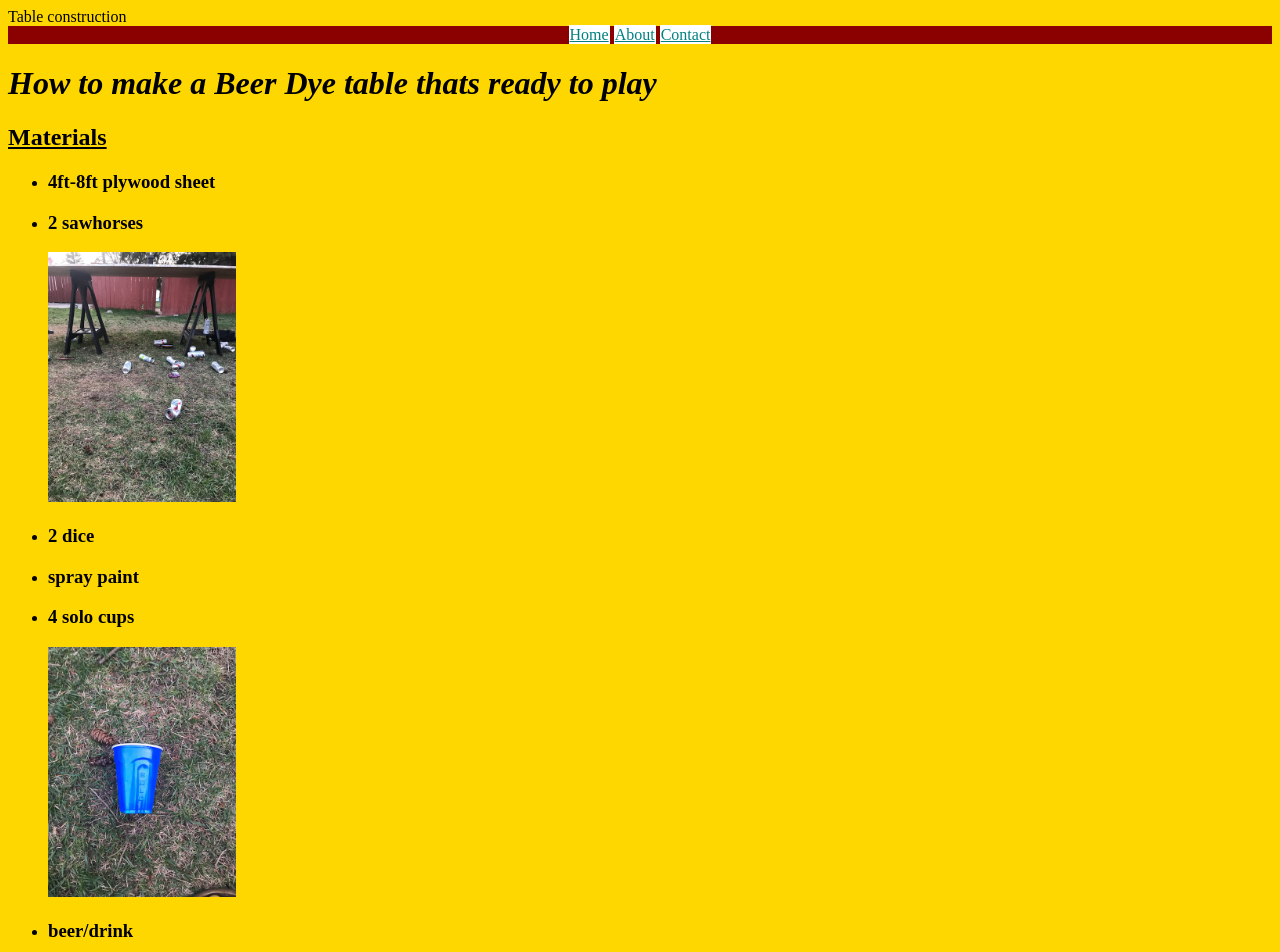
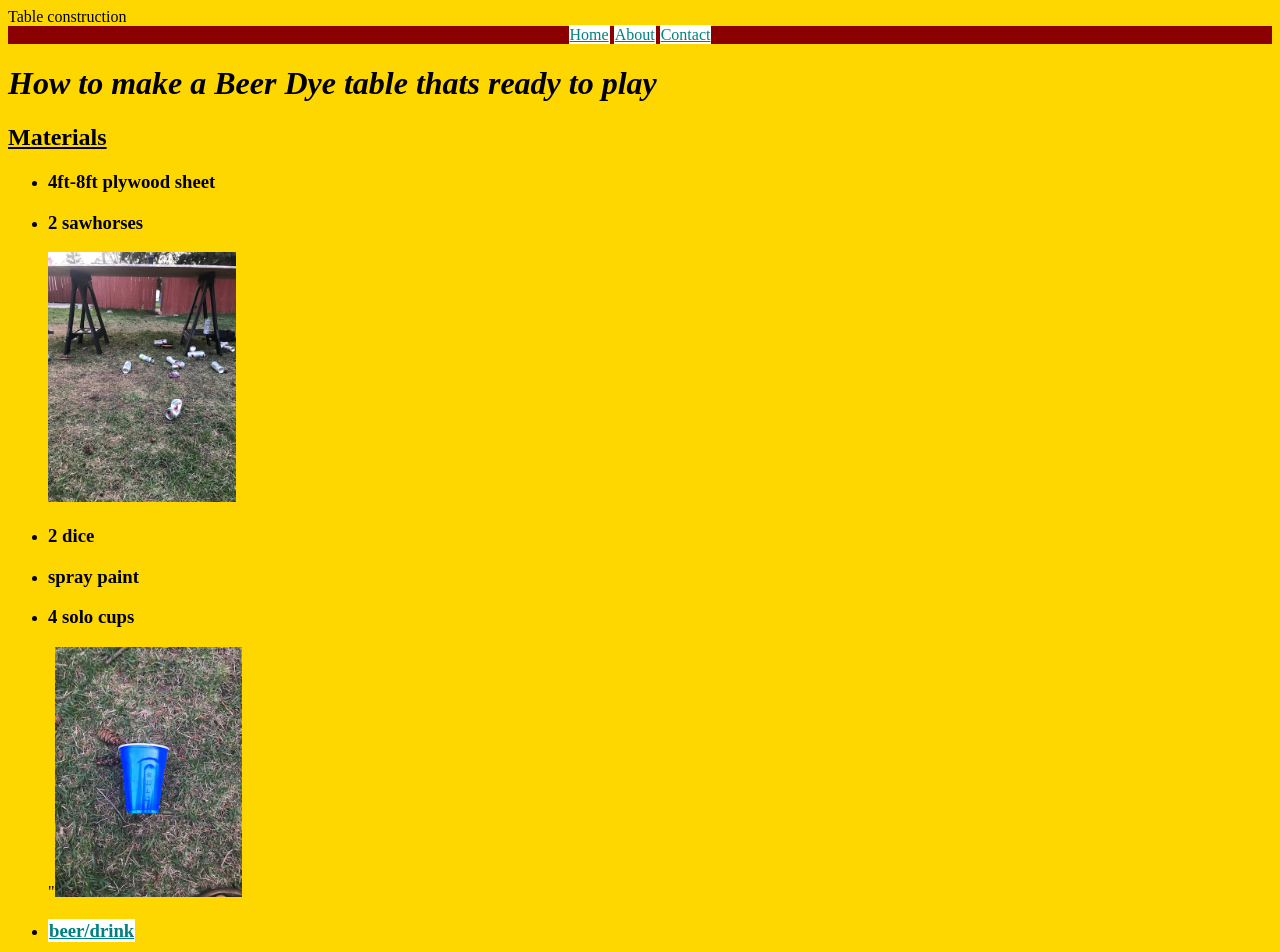
Before and after one commit to conclarke7/web-dev-hw, a plain HTML site: page assignment08/index.html in a window 1280 px wide. Shown: the top 952 px of the page. Drawn offline with Linux system fonts and the light colour scheme.

Commit message:
added to assignment08

```diff
--- a/assignment08/index.html
+++ b/assignment08/index.html
@@ -43,8 +43,8 @@
   <li><h3>2 dice</li>
   <li><h3>spray paint</li>
   <li><h3>4 solo cups</li>
-  <img height="250"src="./image/IMG_4261.JPG"/>
-  <li><h3>beer/drink</li>
+"<img height="250"src="./image/IMG_4261.JPG"/>
+  <li><h3>  <a href="https://www.google.com/maps/search/gas+station/@46.844286,-114.007311,13z/data=!3m1!4b1">beer/drink</a></li>
 </ul>
 <h2><u>Building instructions</u></h2>
 <ol>
```
Also changed, not shown: 1 other file.
